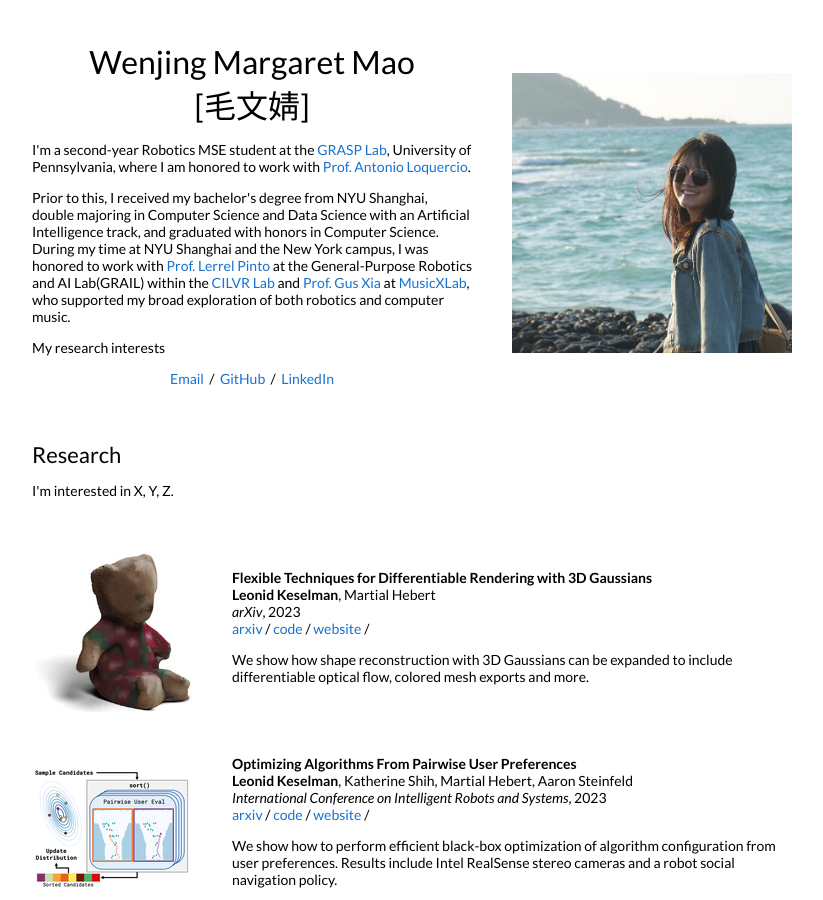
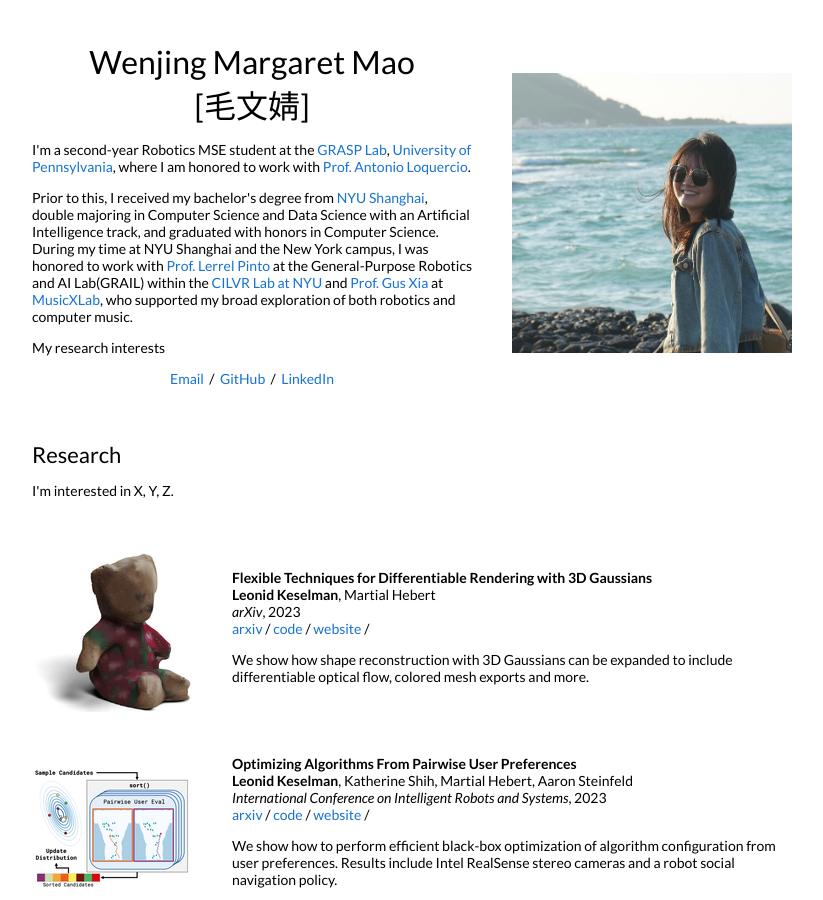
Before and after one commit to MargarettMao/MargarettMao.github.io, a Jekyll site: the page built from _posts/2023-08-28-3dgaussians.markdown, in a window 1280 px wide and 900 px high. Shown: the whole window, without its empty margins (228-1051 px from the left). Built offline with Jekyll 4.4.1, drawn with Linux system fonts in a browser that asks for light colours.

Commit message:
add some details

```diff
--- a/_layouts/default.html
+++ b/_layouts/default.html
@@ -35,10 +35,10 @@
                 Wenjing Margaret Mao<br>
                 [毛文婧]
               </h1>
-              <p>I'm a second-year Robotics MSE student at the <a href="https://www.grasp.upenn.edu/">GRASP Lab</a>, University of Pennsylvania, where I am honored to work with <a href="https://antonilo.github.io/">Prof. Antonio Loquercio</a>.
+              <p>I'm a second-year Robotics MSE student at the <a href="https://www.grasp.upenn.edu/">GRASP Lab</a>, <a href="https://www.seas.upenn.edu/">University of Pennsylvania</a>, where I am honored to work with <a href="https://antonilo.github.io/">Prof. Antonio Loquercio</a>.
               </p>
               <p>
-                Prior to this, I received my bachelor's degree from NYU Shanghai, double majoring in Computer Science and Data Science with an Artificial Intelligence track, and graduated with honors in Computer Science. During my time at NYU Shanghai and the New York campus, I was honored to work with <a href="https://www.lerrelpinto.com/">Prof. Lerrel Pinto</a> at the General-Purpose Robotics and AI Lab(GRAIL) within the <a href="https://wp.nyu.edu/cilvr/">CILVR Lab</a> and <a href="https://mbzuai.ac.ae/study/faculty/dr-gus-xia/">Prof. Gus Xia</a> at <a href="https://www.musicxlab.com/#/">MusicXLab</a>, who supported my broad exploration of both robotics and computer music.
+                Prior to this, I received my bachelor's degree from <a href="https://shanghai.nyu.edu/">NYU Shanghai</a>, double majoring in Computer Science and Data Science with an Artificial Intelligence track, and graduated with honors in Computer Science. During my time at NYU Shanghai and the New York campus, I was honored to work with <a href="https://www.lerrelpinto.com/">Prof. Lerrel Pinto</a> at the General-Purpose Robotics and AI Lab(GRAIL) within the <a href="https://wp.nyu.edu/cilvr/">CILVR Lab at NYU</a> and <a href="https://mbzuai.ac.ae/study/faculty/dr-gus-xia/">Prof. Gus Xia</a> at <a href="https://www.musicxlab.com/#/">MusicXLab</a>, who supported my broad exploration of both robotics and computer music.
               </p>
               <p>
                 My research interests
```
